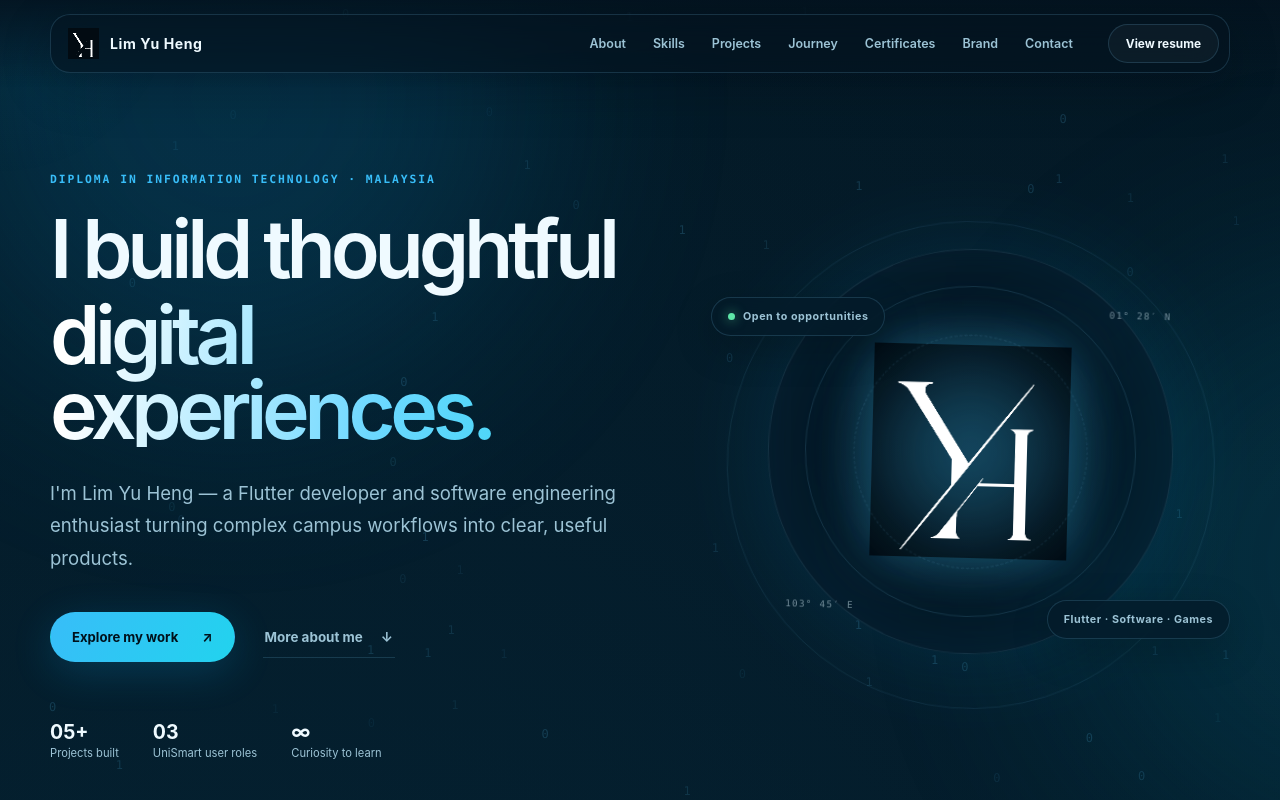
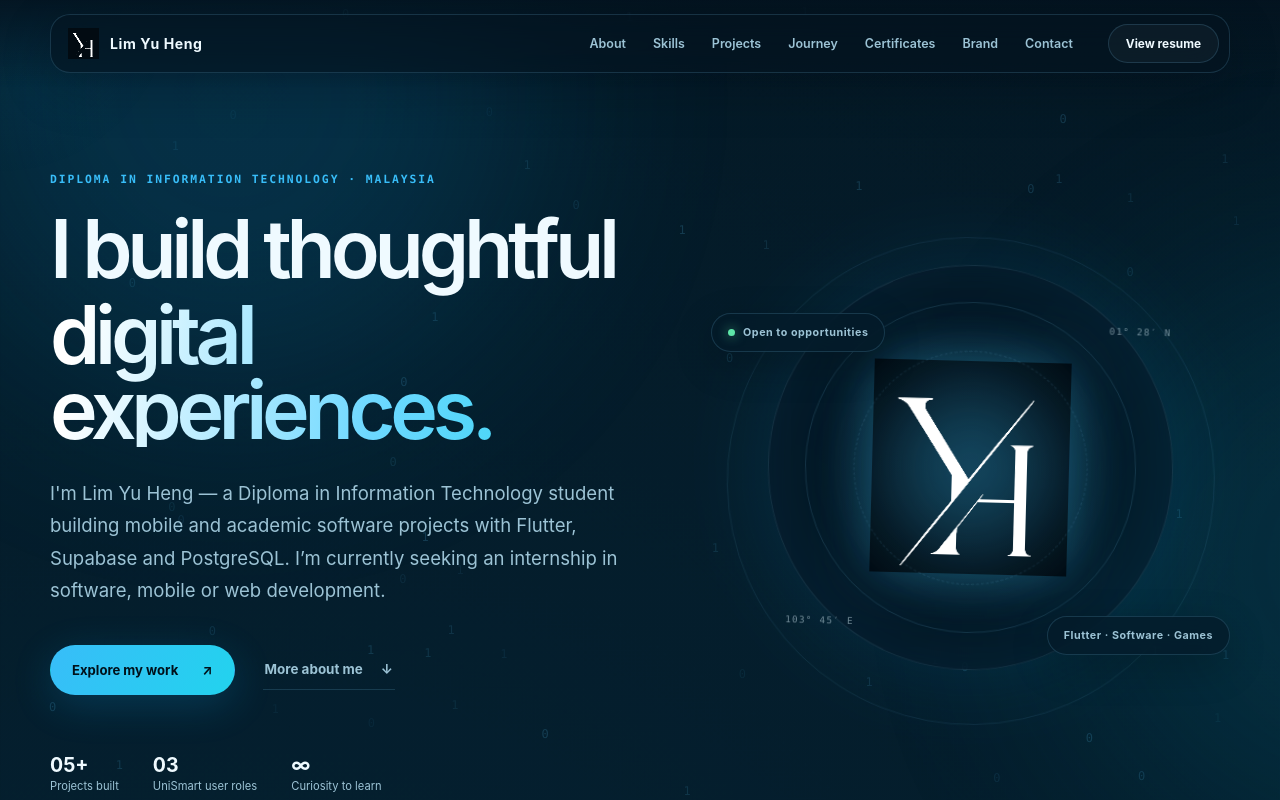
Before and after one commit to yuheng97-0930/My_Resume, a React (Vite) app: page / in a window 1280 px wide. Shown: the top 800 px of the page. Built offline with nearby package versions, Linux system fonts and the light colour scheme.

Commit message:
hero changed

```diff
--- a/app/page.tsx
+++ b/app/page.tsx
@@ -657,8 +657,7 @@ export default function Home() {
               <span>digital experiences.</span>
             </h1>
             <p className="hero-intro" data-reveal>
-              I&apos;m Lim Yu Heng — a Flutter developer and software engineering
-              enthusiast turning complex campus workflows into clear, useful products.
+              I&apos;m Lim Yu Heng — a Diploma in Information Technology student building mobile and academic software projects with Flutter, Supabase and PostgreSQL. I’m currently seeking an internship in software, mobile or web development.
             </p>
             <div className="hero-actions" data-reveal>
               <a className="button button-primary" href="#projects" data-magnetic>
```
